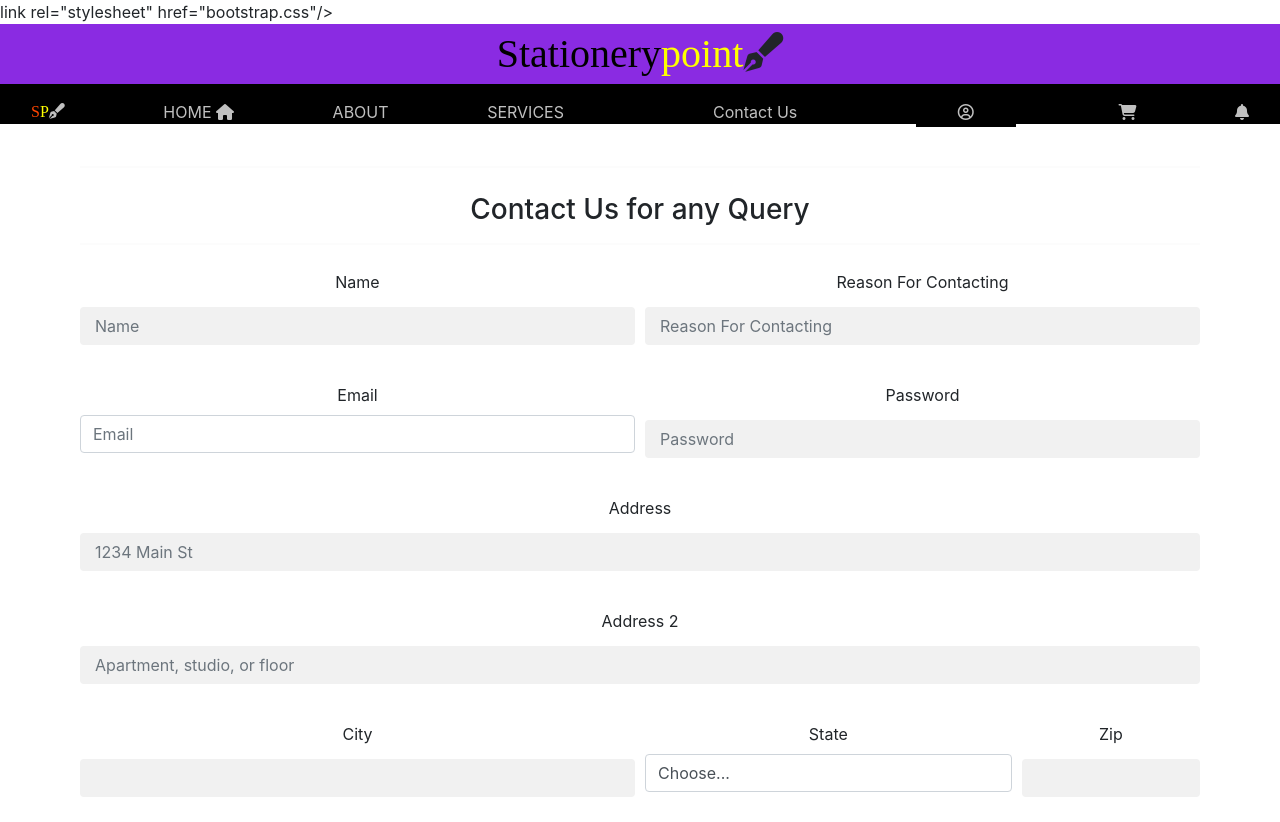
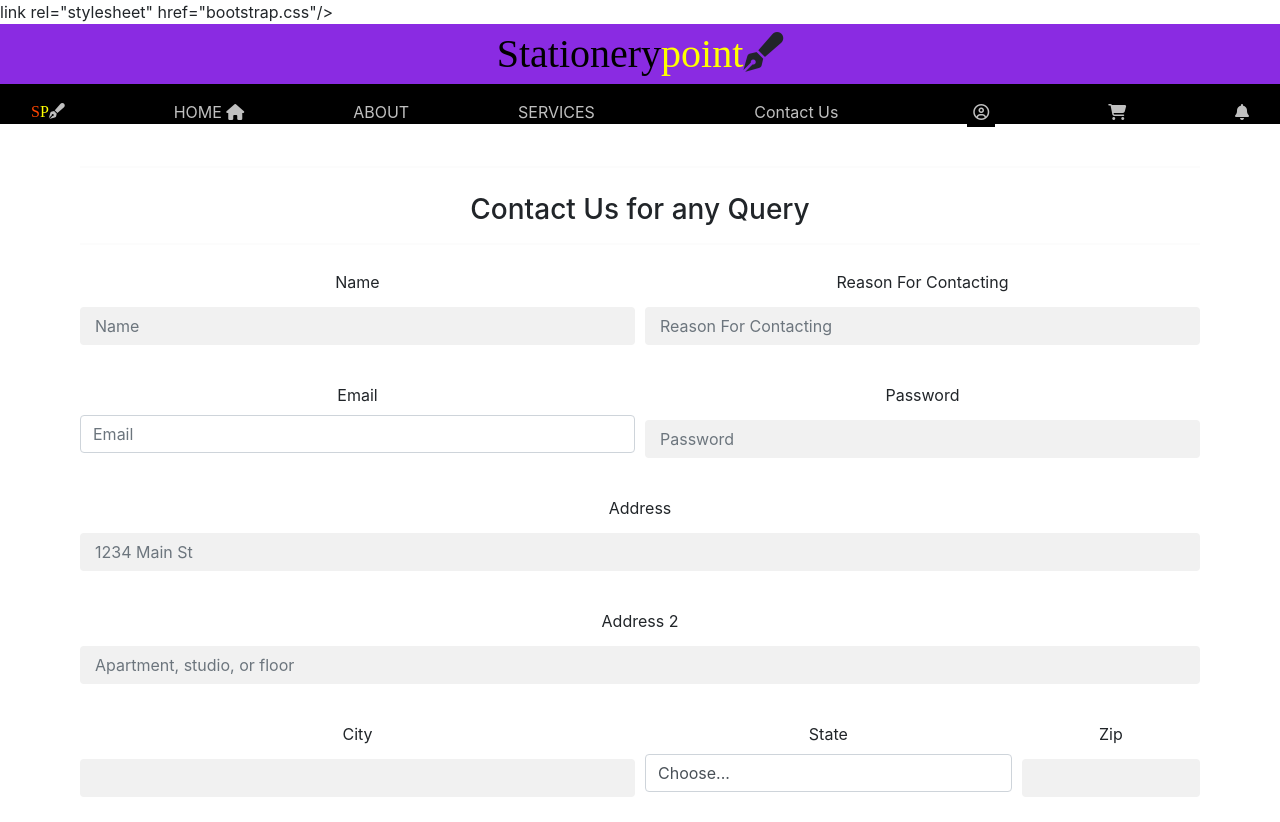
Before and after one commit to abhivyakti01/stationery-point, a plain HTML site: page contact.html in a window 1280 px wide. Shown: the top 822 px of the page. Drawn offline with nearby package versions, Linux system fonts and the light colour scheme; files whose address does not match are found by name.

Commit message:
Add files via upload

```diff
--- a/contact.html
+++ b/contact.html
@@ -55,7 +55,7 @@
           </div>
         </div>
           <a class="nav-link" href="contact.html" style="color: silver;">Contact Us</a>
-          <span><button onclick="document.getElementById('id01').style.display='block'" style="background-color: black; width: 0.5px height:0.3px ; "><i class="fa-regular fa-circle-user" style="color: silver;"></i></button>
+          <span><button onclick="document.getElementById('id01').style.display='block'" style="background-color: black; width: auto; margin-bottom: 3px;"><i class="fa-regular fa-circle-user" style="color: silver;"></i></button>
 
   <div id="id01" class="modal" style="font-family: sans-serif; width: 50%; ;">
     <span onclick="document.getElementById('id01').style.display='none'" class="close" title="Close Modal">&times;</span>
```
